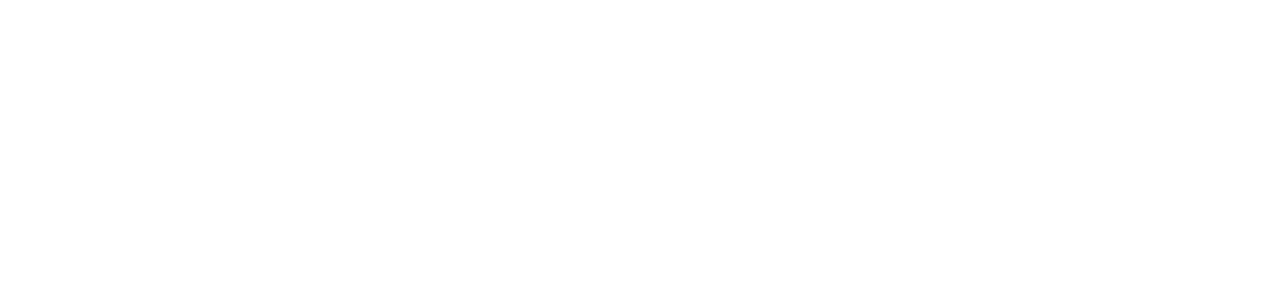
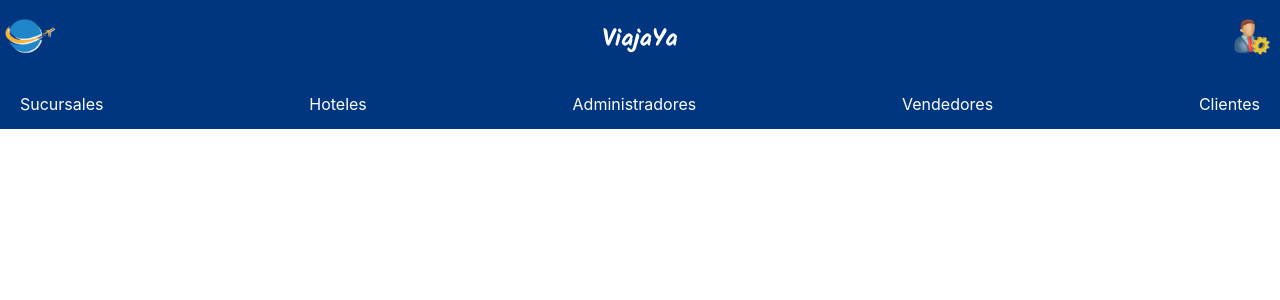
Before and after one commit to coscristian/Agencia-de-Viajes, a React (Create React App) app: page / in a window 1280 px wide. Before the commit this address had no page. Shown: the top 300 px of the page. Built offline with nearby package versions, Linux system fonts and the light colour scheme.

Commit message:
Fix nav-bar and main title

```diff
--- a/public/index.html
+++ b/public/index.html
@@ -24,6 +24,9 @@
       work correctly both with client-side routing and a non-root public URL.
       Learn how to configure a non-root public URL by running `npm run build`.
     -->
+    <link rel="preconnect" href="https://fonts.googleapis.com">
+    <link rel="preconnect" href="https://fonts.gstatic.com" crossorigin>
+    <link href="https://fonts.googleapis.com/css2?family=Kalam:wght@700&display=swap" rel="stylesheet">
     <title>React App</title>
   </head>
   <body>
--- a/src/App.css
+++ b/src/App.css
@@ -3,10 +3,13 @@
   margin: 0;
   padding: 0;
   overflow: auto;
-  background-color: #333;
+  background-color: #003580;
   color: white;
   display:flex;
+  align-items: center;
   justify-content: space-between;
+  padding-left: 5px;
+  padding-right: 5px;
 }
 
 li a{
@@ -14,17 +17,24 @@
   display: block;
   color: white;
   text-align: center;
-  padding: 14px 16px;
+  padding: 15px;
+
 }
 
 li a:hover {
-  background-color: #111;
+  background-color: #064BB7;
+  border-radius: 20px;
 }
 
 .logo {
   width:50px;
 }
 
+.title {
+  font-family: 'Kalam', cursive;
+  font-size: x-large;
+}
+
 .admin-icon {
   width: 50px;
   height: 45px;
--- a/src/App.jsx
+++ b/src/App.jsx
@@ -12,7 +12,7 @@
     <div className="App">
       <Router>
         <Routes>
-          <Route path="/admin" element={<Index />} />
+          <Route path="/" element={<Index />} />
           <Route path="/admin_sucursal" element={<SucursalAdmin />}/>
         </Routes>
       </Router>
--- a/src/pages/index.jsx
+++ b/src/pages/index.jsx
@@ -1,19 +1,23 @@
 import airplane from 'media/airplane.png';
 import adminIcon from 'media/admin_icon.webp';
+
 function Index() {
     return (
         <div>
             <header>
                 <ul>
                     <li><img class="logo" src={airplane} alt="Logo ViajaYa" /></li>
-                    <li><a href="#">Sucursales</a></li>
-                    <li><a href="#">Hoteles</a></li>
-                    <li><a href="#">Administradores</a></li>
-                    <li><a href="#">Vendedores</a></li>
-                    <li><a href="#">Clientes</a></li>
+                    <h2 class="title">ViajaYa</h2>
                     <li><img class="admin-icon" src={adminIcon} alt="Logo Admin" /></li>
                 </ul>
             </header>
+            <ul>
+                <li><a href="#">Sucursales</a></li>
+                <li><a href="#">Hoteles</a></li>
+                <li><a href="#">Administradores</a></li>
+                <li><a href="#">Vendedores</a></li>
+                <li><a href="#">Clientes</a></li>
+            </ul>
         </div>
     );
 }
```
Also changed, not shown: src/media/logo.png (added).
